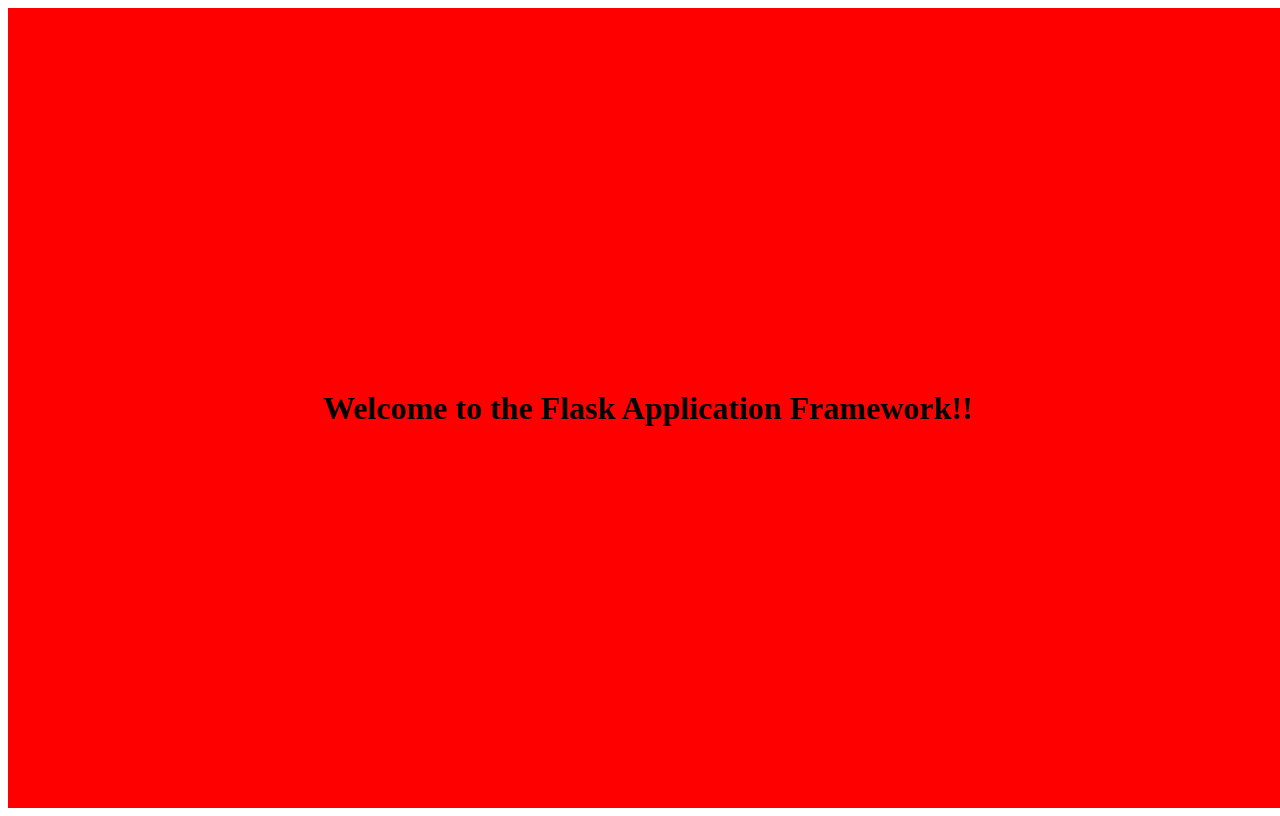
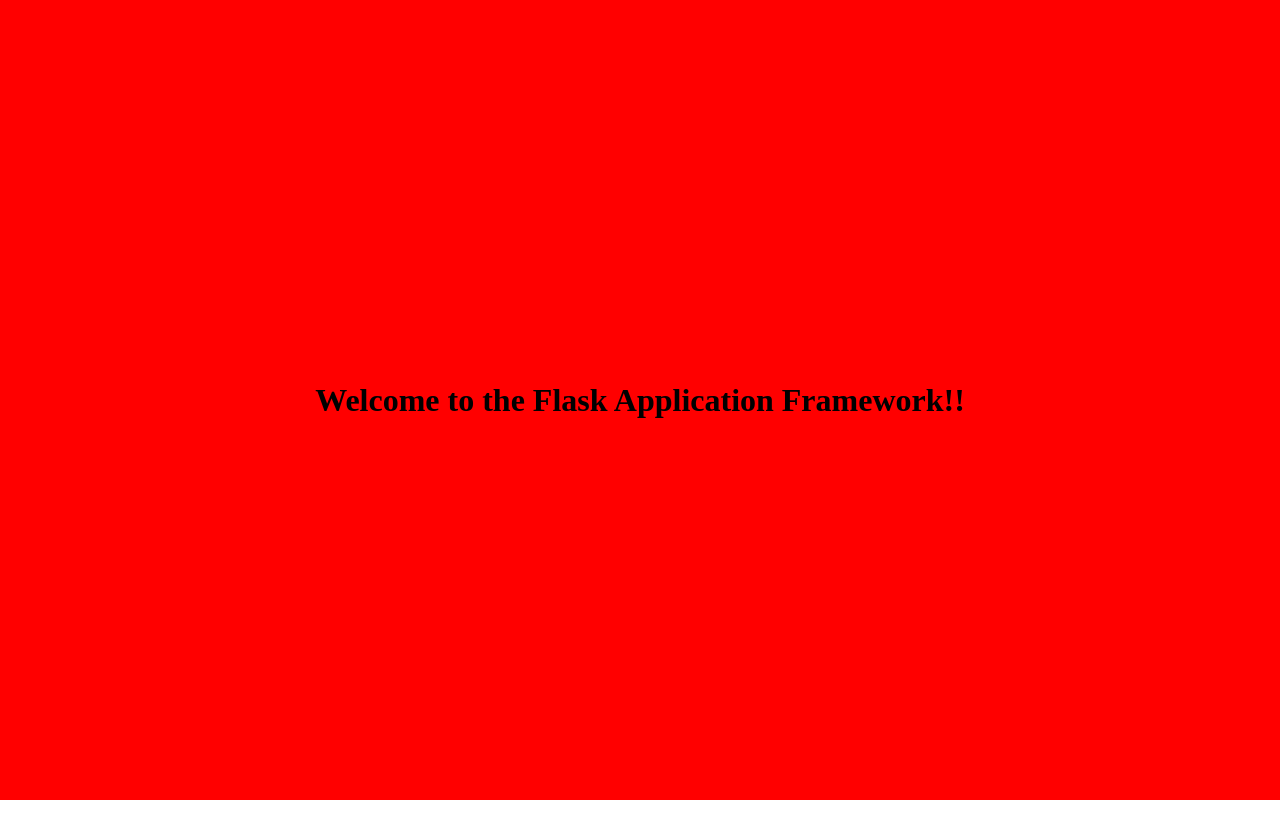
Before and after one commit to sjp015/python-flask-demo, a plain HTML site: page templates/index.html in a window 1280 px wide. Drawn offline with Linux system fonts and the light colour scheme.

Commit message:
Update index.html

```diff
--- a/templates/index.html
+++ b/templates/index.html
@@ -1,4 +1,4 @@
-<body margin="0">
+<body style="margin:0">
     <div style="display: flex; align-items: center; justify-content:center; height: 100vh; width: 100vw; background-color:red">
         <h1>Welcome to the Flask Application Framework!!</h1>
     </div>
```
